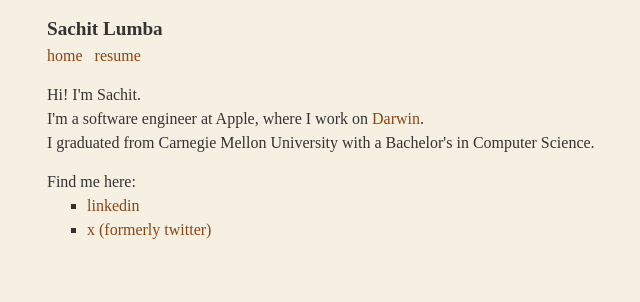
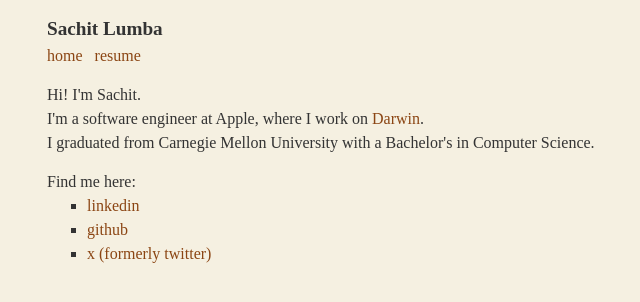
Before and after one commit to Sparrownor1/Sparrownor1.github.io, a Jekyll site: the page built from index.html, in a window 1280 px wide. Shown: the top 302 px of the page, without its empty margins (233-873 px from the left). Built offline with Jekyll 4.4.1, drawn with Linux system fonts in a browser that asks for light colours.

Commit message:
add github

```diff
--- a/index.html
+++ b/index.html
@@ -18,6 +18,7 @@ title: Hi!
     Find me here:
     <ul>
     <li><a href="https://www.linkedin.com/in/sachitlumba/">linkedin</a></li>
+    <li><a href="https://github.com/Sparrownor1">github</a></li>
     <li><a href="https://x.com/Sparrownor1">x (formerly twitter)</a></li>
     </ul>
 </div>
```
